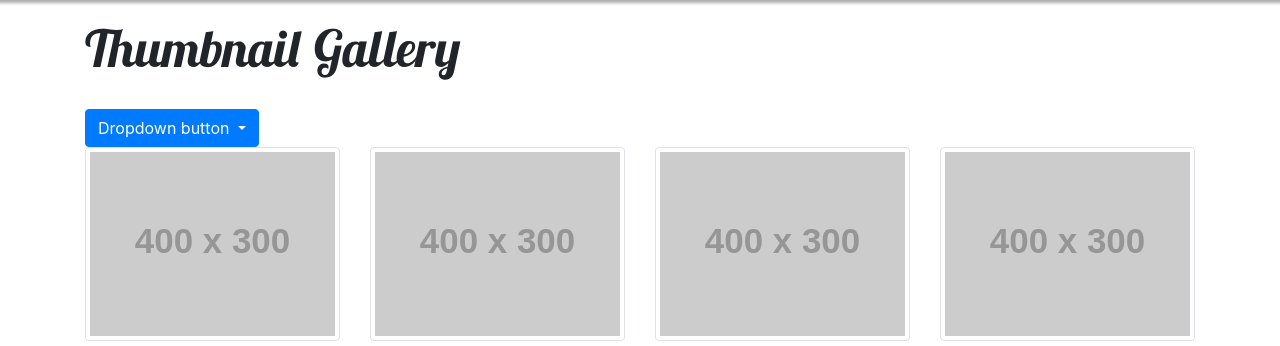
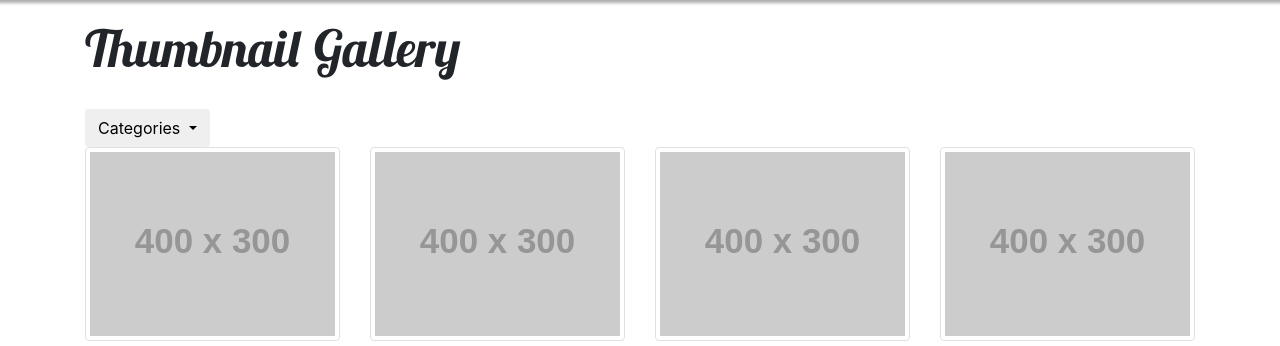
Before and after one commit to gaaaabf/visita, a CodeIgniter app: page /visita/index.php/home/gallery in a window 1280 px wide. Shown: the part 90-436 px from the top of the page. Run offline with CodeIgniter, Linux system fonts and the light colour scheme; grey boxes labelled with a size stand in for pictures from a placeholder-image service; some libraries are stand-ins or nearby versions.

Commit message:
Color change to dropdown btn

```diff
--- a/application/views/gallery.php
+++ b/application/views/gallery.php
@@ -8,8 +8,8 @@
   <h1 class="my-4 text-center text-lg-left">Thumbnail Gallery</h1>
 
   <div class="dropdown">
-  <button type="button" class="btn btn-primary dropdown-toggle" data-toggle="dropdown">
-    Dropdown button
+    <button type="button" class="btn dropdown-toggle" data-toggle="dropdown">
+      Categories
     </button>
     <div class="dropdown-menu">
       <a class="dropdown-item" href="#">Link 1</a>
--- a/assets/style.css
+++ b/assets/style.css
@@ -13,7 +13,10 @@
   height: 70px;
   margin-top: 100px;
 }
-
+.custom-color
+{
+  background-color: #f8f9fa;
+}
 h1
 {
 	font-family: Lobster;
```
Lines whose indentation alone changed are shown as unchanged.
